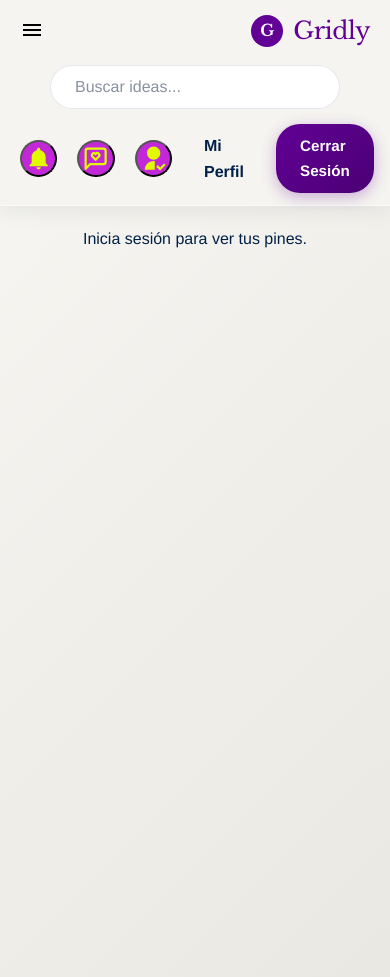
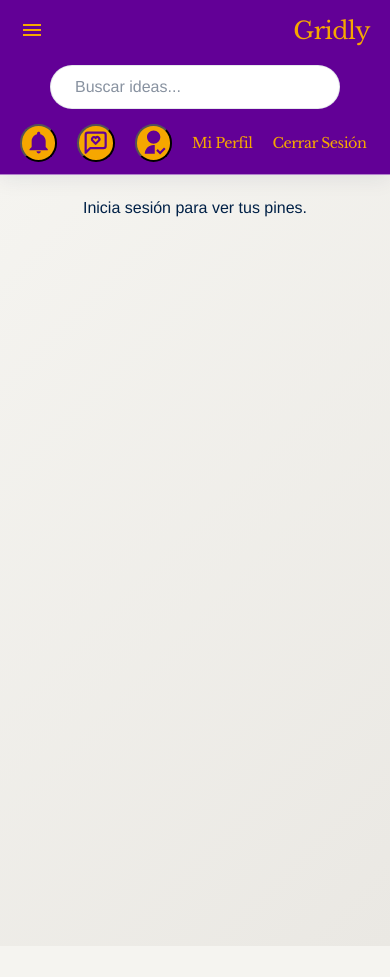
Before and after one commit to viajero-comun12/Proyecto-4b, a React (Vite) app in the folder reactGridly/: page /pines in a window 390 px wide. After the commit the page ends 946 px from the top, so only its background shows below. Built offline with nearby package versions, Linux system fonts and the light colour scheme.

Commit message:
cambios esteticos

```diff
--- a/reactGridly/src/assets/css/global.css
+++ b/reactGridly/src/assets/css/global.css
@@ -1,28 +1,23 @@
-@import url('https://fonts.googleapis.com/css2?family=Libre+Baskerville:ital,wght@0,400;0,700;1,400&display=swap');
+@import url("https://fonts.googleapis.com/css2?family=Libre+Baskerville:ital,wght@0,400;0,700;1,400&display=swap");
 
 :root {
-
-    --color-blanco: #F5F4F0;
+  --color-blanco: #f5f4f0;
   --color-morado: #620096;
   --color-azul: #002147;
-    --color-amarillo: #F6A700;
-
+  --color-amarillo: #f6a700;
 
   --gradiente-primario: linear-gradient(135deg, #620096, #4a0073);
-    --gradiente-fondo: linear-gradient(135deg, #F5F4F0, #EAE8E3);
+  --gradiente-fondo: linear-gradient(135deg, #f5f4f0, #eae8e3);
 
-
-    --fuente-principal: 'Helvetica World', 'Helvetica Neue', Helvetica, Arial, sans-serif;
-    --fuente-titulos: 'Libre Baskerville', serif;
-
+  --fuente-principal:
+    "Helvetica World", "Helvetica Neue", Helvetica, Arial, sans-serif;
+  --fuente-titulos: "Libre Baskerville", serif;
 
   --sombra-suave: 0 4px 20px rgba(0, 33, 71, 0.08);
   --sombra-hover: 0 8px 30px rgba(0, 33, 71, 0.15);
 
-
   --radio-tarjeta: 16px;
   --radio-boton: 24px;
-
 
   --transicion-rapida: all 0.3s cubic-bezier(0.25, 0.8, 0.25, 1);
 }
@@ -59,7 +54,6 @@ a {
   transition: var(--transicion-rapida);
 }
 
-
 header {
   background: rgba(245, 244, 240, 0.85);
   backdrop-filter: blur(12px);
@@ -74,7 +68,6 @@ header {
   z-index: 1000;
   border-bottom: 1px solid rgba(255, 255, 255, 0.5);
 }
-
 
 .buscador {
   flex-grow: 1;
@@ -100,7 +93,6 @@ header {
   color: #8892a0;
 }
 
-
 nav {
   display: flex;
   align-items: center;
@@ -117,7 +109,6 @@ nav a.link-texto {
 nav a.link-texto:hover {
   background-color: rgba(0, 33, 71, 0.05);
 }
-
 
 .btn-primario {
   background: var(--gradiente-primario);
@@ -158,7 +149,6 @@ nav a.link-texto:hover {
   transform: translateY(-2px);
 }
 
-
 .logo {
   display: flex;
   align-items: center;
@@ -185,16 +175,13 @@ nav a.link-texto:hover {
   letter-spacing: -0.5px;
 }
 
-
 @media (max-width: 768px) {
   header {
     padding: 12px 20px;
     flex-wrap: wrap;
     gap: 15px;
   }
-
 }
-
 
 /* -------------------------------------
    Layout Principal y Sidebar (Radio Hack)
@@ -268,7 +255,9 @@ nav a.link-texto:hover {
 }
 
 /* Radio Hack Navigation Logic */
-.seccion-app { display: none; }
+.seccion-app {
+  display: none;
+}
 
 #nav-inicio:checked ~ .contenido-principal .sec-inicio,
 #nav-explorar:checked ~ .contenido-principal .sec-explorar,
@@ -283,8 +272,14 @@ nav a.link-texto:hover {
 }
 
 @keyframes fadeIn {
-    from { opacity: 0; transform: translateY(10px); }
-    to { opacity: 1; transform: translateY(0); }
+  from {
+    opacity: 0;
+    transform: translateY(10px);
+  }
+  to {
+    opacity: 1;
+    transform: translateY(0);
+  }
 }
 
 /* Active Menu Item Styling */
@@ -321,7 +316,13 @@ nav a.link-texto:hover {
   .grupo-menu {
     flex-direction: row;
   }
-    .titulo-grupo { display: none; }
-    .item-menu .icono { margin-right: 0; }
-    .item-menu { padding: 10px; }
+  .titulo-grupo {
+    display: none;
   }
+  .item-menu .icono {
+    margin-right: 0;
+  }
+  .item-menu {
+    padding: 10px;
+  }
+}
--- a/reactGridly/src/components/organismos/Header.jsx
+++ b/reactGridly/src/components/organismos/Header.jsx
@@ -17,14 +17,13 @@ const Header = ({toggleSidebar}) => {
         }
     };
     return (
-        <header>
+        <header style={{ backgroundColor: '#620096'}}>
             <Button onClick={toggleSidebar} style={{ background: 'transparent', border: 'none'} }>
-                <IoMdMenu style={{ color: '#000', fontSize: '24px' }} />
+                <IoMdMenu style={{ marginRight: '30px', color: '#F6A700', fontSize: '24px' }} />
             </Button>
 
             <Link to="/" className="logo">
-                <div className="logo-icono">G</div>
-                <div className="logo-texto">Gridly</div>
+                <div className="logo-texto" style={{color: '#F6A700'}}>Gridly</div>
             </Link>
 
             <input
@@ -34,20 +33,20 @@ const Header = ({toggleSidebar}) => {
             onKeyPress={handleSearch}
             />
             <nav>
-                <Button style={{ backgroundColor: '#c328d8ff', padding: '10px', borderRadius: '50%', display: 'flex' }}
+                <Button style={{ backgroundColor: '#F6A700', padding: '10px', borderRadius: '50%', display: 'flex' }}
                     onClick={() => navigate('/notificaciones')}>
-                    <IoMdNotifications style={{ color: '#e1fa00ff', scale: '2' }} />
+                    <IoMdNotifications style={{ color: '#620096', scale: '2' }} />
                 </Button>
-                <Button style={{ backgroundColor: '#c328d8ff', padding: '10px', borderRadius: '50%', display: 'flex' }}
+                <Button style={{ backgroundColor: '#F6A700', padding: '10px', borderRadius: '50%', display: 'flex' }}
                     onClick={() => navigate('/mensajes')}>
-                    <LuMessageSquareHeart style={{ color: '#e1fa00ff', scale: '2' }} />
+                    <LuMessageSquareHeart style={{ color: '#620096', scale: '2' }} />
                 </Button>
-                <Button style={{ backgroundColor: '#c328d8ff', padding: '10px', borderRadius: '50%', display: 'flex' }}
+                <Button style={{ backgroundColor: '#F6A700', padding: '10px', borderRadius: '50%', display: 'flex' }}
                     onClick={() => navigate('/seguidos')}>
-                    <RiUserFollowFill style={{ color: '#e1fa00ff', scale: '2' }} />
+                    <RiUserFollowFill style={{ color: '#620096', scale: '2' }} />
                 </Button>
-                <Link to="/usuario" className="link-texto">Mi Perfil</Link>
-                <Link to="/login" className="btn-primario">Cerrar Sesión </Link>
+                <Link to="/usuario" className="logo-texto" style={{color: '#F6A700', fontSize: '90%'}}>Mi Perfil</Link>
+                <Link to="/login" className="logo-texto" style={{color: '#F6A700', fontSize: '90%'}}>Cerrar Sesión </Link>
             </nav>
         </header>
     );
--- a/reactGridly/src/components/organismos/Sidebar.jsx
+++ b/reactGridly/src/components/organismos/Sidebar.jsx
@@ -12,14 +12,14 @@ const Sidebar = ({ isOpen }) => {
     if (!isOpen) return null;
 
     return (
-        <aside className="sidebar-izq">
+        <aside className="sidebar-izq" style={{ backgroundColor: '#F6A700', width: '7%'}}>
             <nav className="menu-lateral">
                 <div className="grupo-menu">
-                    <Link to="/" className="item-menu activo"><SiHomebridge style={{ color: '#660066ff', scale: '4.5', marginBottom: '30px', marginTop: '30px' }} /></Link>
-                    <Link to="/explorar" className="item-menu"><MdOutlineTravelExplore style={{ color: '#660066ff', scale: '4.5', marginBottom: '30px', marginTop: '30px' }} /></Link>
-                    <Link to="/tableros" className="item-menu"><FaTableCellsLarge style={{ color: '#660066ff', scale: '4.5', marginBottom: '30px', marginTop: '30px' }} /></Link>
-                    <Link to="/publicacion" className="item-menu"><MdPublish style={{ color: '#660066ff', scale: '4.5', marginBottom: '30px', marginTop: '30px' }} /></Link>
-                    <Link to="/pines" className="item-menu"><GoPin style={{ color: '#660066ff', scale: '4.5', marginBottom: '30px', marginTop: '30px' }} /></Link>
+                    <Link to="/" className="item-menu activo"><SiHomebridge style={{ color: '#660066ff', scale: '3', marginBottom: '15px', marginTop: '30px' }} /></Link>
+                    <Link to="/explorar" className="item-menu"><MdOutlineTravelExplore style={{ color: '#660066ff', scale: '3', marginBottom: '15px', marginTop: '30px' }} /></Link>
+                    <Link to="/tableros" className="item-menu"><FaTableCellsLarge style={{ color: '#660066ff', scale: '3', marginBottom: '15px', marginTop: '30px' }} /></Link>
+                    <Link to="/publicacion" className="item-menu"><MdPublish style={{ color: '#660066ff', scale: '3', marginBottom: '15px', marginTop: '30px' }} /></Link>
+                    <Link to="/pines" className="item-menu"><GoPin style={{ color: '#660066ff', scale: '3', marginBottom: '15px', marginTop: '30px' }} /></Link>
                 </div>
             </nav>
         </aside>
--- a/reactGridly/src/main.jsx
+++ b/reactGridly/src/main.jsx
@@ -10,5 +10,6 @@ import './assets/css/detalle.css'
 createRoot(document.getElementById('root')).render(
   <StrictMode>
     <App />
+
   </StrictMode>,
 )
```
Also changed, not shown: reactGridly/src/assets/css/index.css (+32 -26 lines), 1 other file (tests, documents, lock files or other folders). Lines whose indentation alone changed are shown as unchanged.
